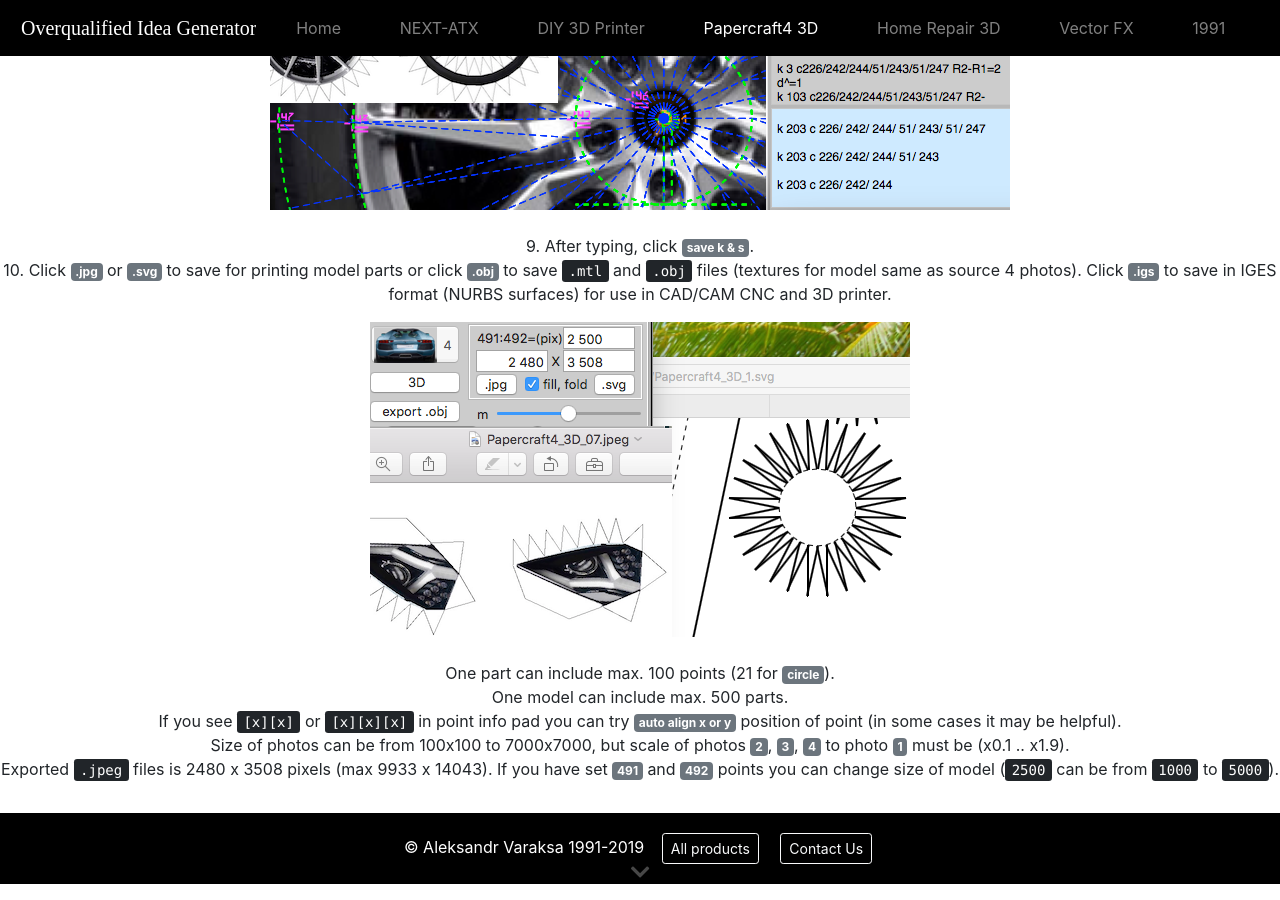
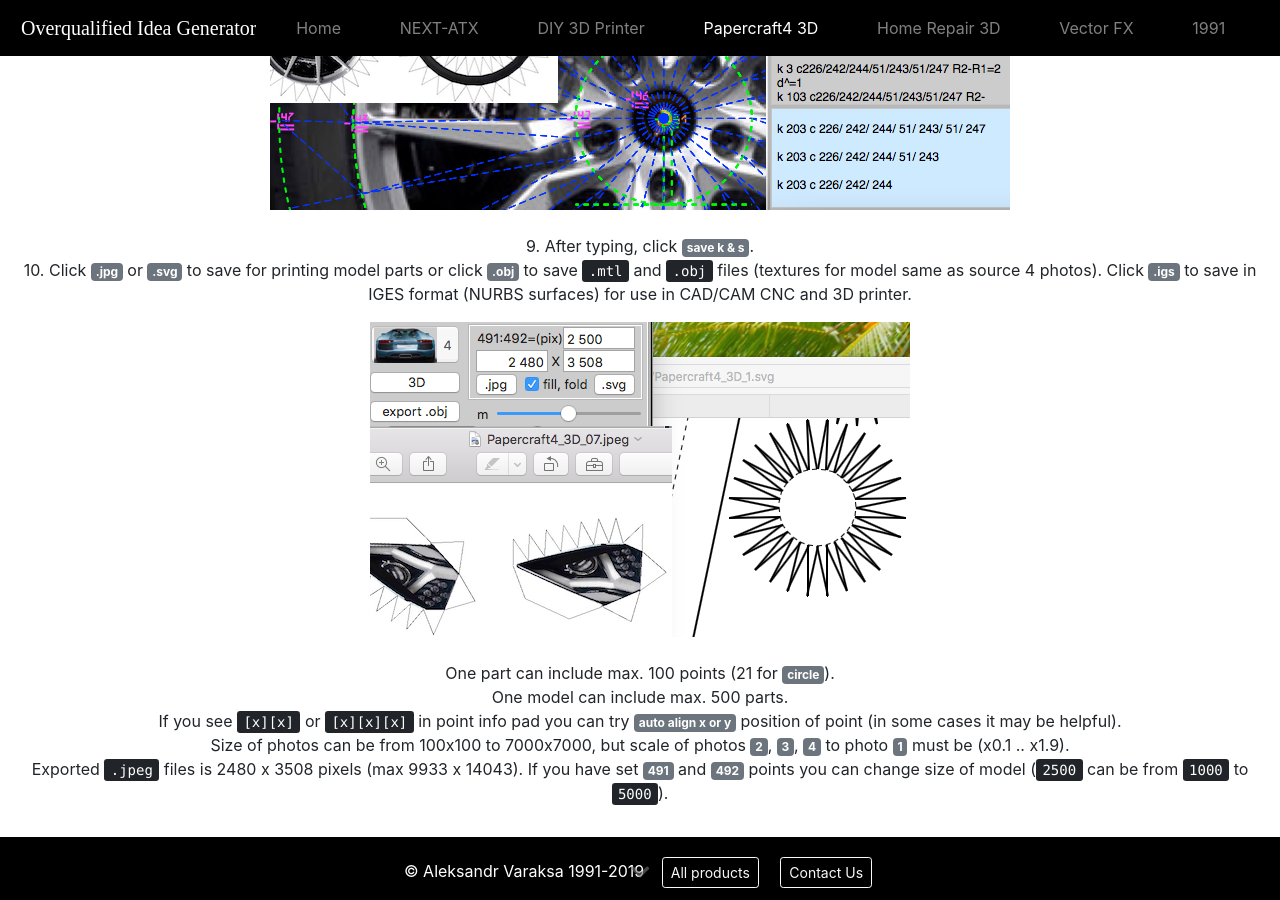
Before and after one commit to iworld4us/iworld4us.github.io, a Jekyll site: the page built from Papercraft4-3D.html, in a window 1280 px wide and 900 px high, scrolled down 2948 px. Built offline with Jekyll 4.4.1, drawn with Linux system fonts in a browser that asks for light colours; nearby versions of some CDN libraries; some web fonts are replaced.

Commit message:
Add x margin to Papercraft4 3D text

```diff
--- a/Papercraft4-3D.html
+++ b/Papercraft4-3D.html
@@ -23,7 +23,7 @@ description: Only 4 Photos & Your Dream is in Your Hands! Outputs .obj 3D models
   <footer class="blockquote-footer"><cite title="Wikipedia">Wikipedia</cite>: <a href="https://en.wikipedia.org/wiki/Paper_model" target="_blank" rel="noopener">Paper model</a></footer>
 </blockquote>
 
-<div class="py-3 text-center">
+<div class="py-3 mx-3 text-center">
   <p class="wow zoomIn">
     <br><br>1. Name and save project in text file.<br>2. Load 4 photos: <span class="badge badge-secondary">top</span>, <span class="badge badge-secondary">front</span>, <span class="badge badge-secondary">right</span>, <span class="badge badge-secondary">rear</span>.<br>
   </p><img class="img-fluid" src="img/2.png" alt="Photo loading interface of Papercraft4 3D">
```
